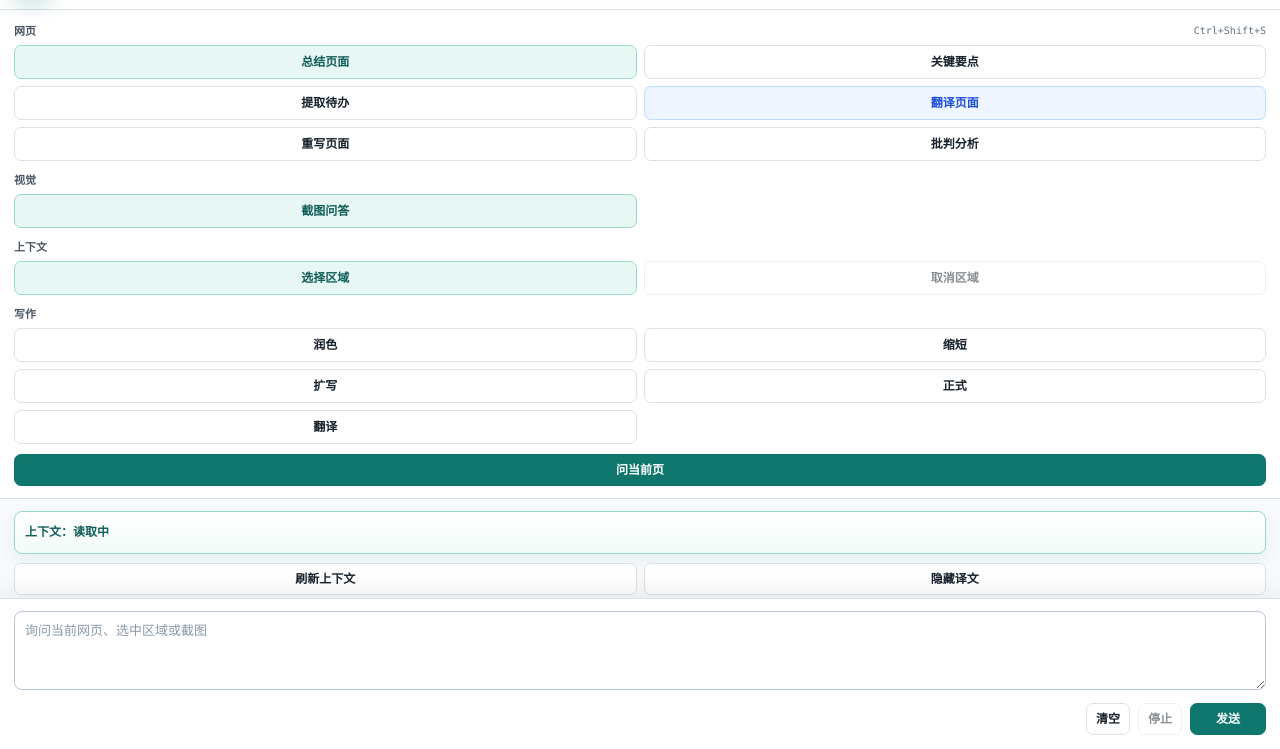
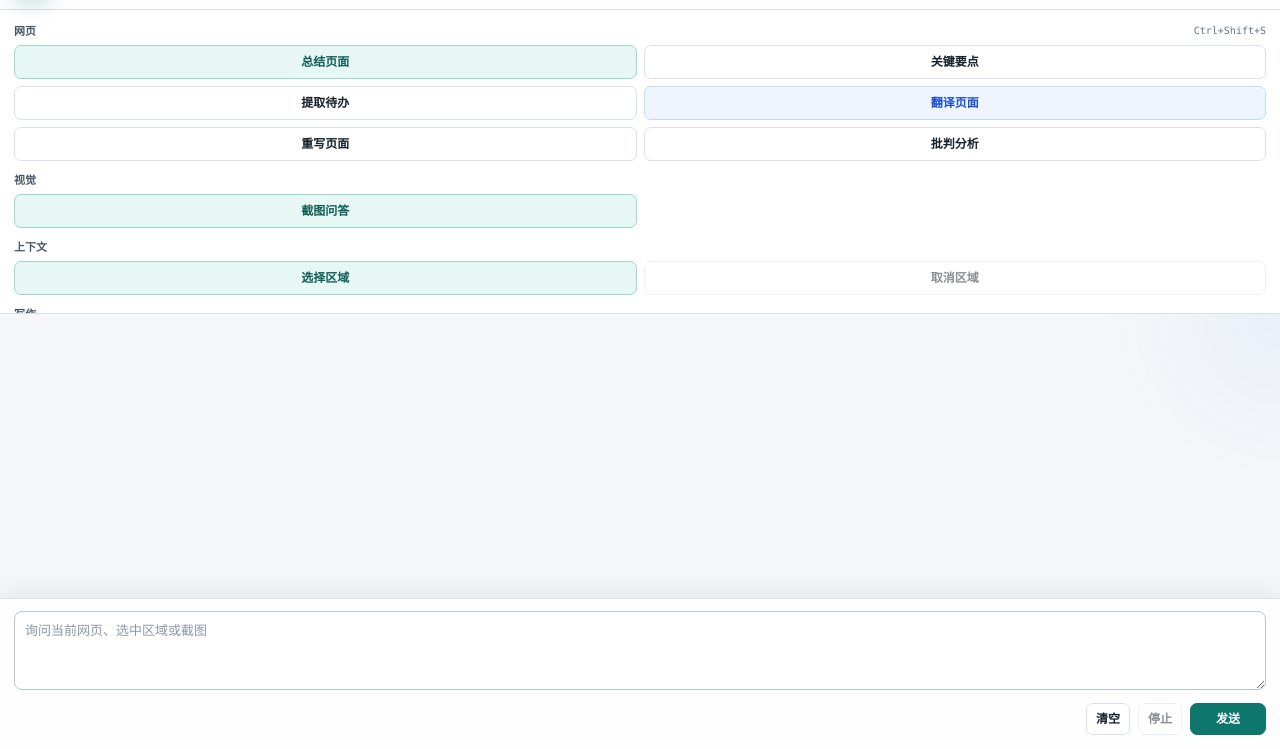
Before and after one commit to hoshimiii/custom-ai-browser-assistant, a website with bundled scripts: page src/sidepanel/sidepanel.html in a window 1280 px wide. Shown: the part 51-800 px from the top of the page. Built offline with nearby package versions, Linux system fonts and the light colour scheme; some packages are replaced by stand-ins of ours; no server answers.

Commit message:
Fix side panel chat height

```diff
--- a/src/sidepanel/sidepanel.css
+++ b/src/sidepanel/sidepanel.css
@@ -40,7 +40,16 @@ body {
 
 .workspace {
   min-height: 0;
+  display: grid;
+  grid-template-rows: auto minmax(280px, 1fr);
+  overflow: hidden;
+}
+
+.tool-stack {
+  max-height: clamp(190px, 38vh, 330px);
+  min-height: 0;
   overflow: auto;
+  border-bottom: 1px solid var(--border);
 }
 
 .topbar {
@@ -154,7 +163,6 @@ button:disabled {
   display: grid;
   gap: 10px;
   padding: 12px 14px;
-  border-bottom: 1px solid var(--border);
   background: var(--surface);
 }
 
@@ -233,7 +241,7 @@ button:disabled {
   display: grid;
   gap: 9px;
   padding: 12px 14px;
-  border-bottom: 1px solid var(--border);
+  border-top: 1px solid var(--border);
   background: var(--surface-soft);
 }
 
@@ -305,10 +313,10 @@ button:disabled {
 
 .history-panel,
 .library-panel {
-  max-height: 118px;
+  max-height: 104px;
   overflow: auto;
   padding: 11px 14px;
-  border-bottom: 1px solid var(--border);
+  border-top: 1px solid var(--border);
   background: var(--surface);
 }
 
@@ -378,7 +386,8 @@ button:disabled {
 }
 
 .messages {
-  min-height: 220px;
+  min-height: 0;
+  overflow: auto;
   padding: 14px;
   background:
     radial-gradient(circle at top right, rgba(37, 99, 235, 0.05), transparent 180px),
--- a/src/sidepanel/sidepanel.html
+++ b/src/sidepanel/sidepanel.html
@@ -19,6 +19,7 @@
     </header>
 
     <div class="workspace">
+      <div class="tool-stack">
         <section class="quick-actions" aria-label="Assistant actions">
           <div class="action-group">
             <div class="section-heading">
@@ -90,6 +91,7 @@
           <input id="librarySearch" class="library-search" placeholder="搜索已保存资料">
           <div id="libraryList" class="history-list"></div>
         </section>
+      </div>
 
       <main id="messages" class="messages" aria-live="polite"></main>
     </div>
--- a/src/sidepanel/sidepanel.js
+++ b/src/sidepanel/sidepanel.js
@@ -642,8 +642,7 @@ async function persist() {
 }
 
 function scrollToBottom() {
-  const scroller = elements.workspace || elements.messages;
-  scroller.scrollTop = scroller.scrollHeight;
+  elements.messages.scrollTop = elements.messages.scrollHeight;
 }
 
 function updateModelLabel() {
```
Lines whose indentation alone changed are shown as unchanged.
